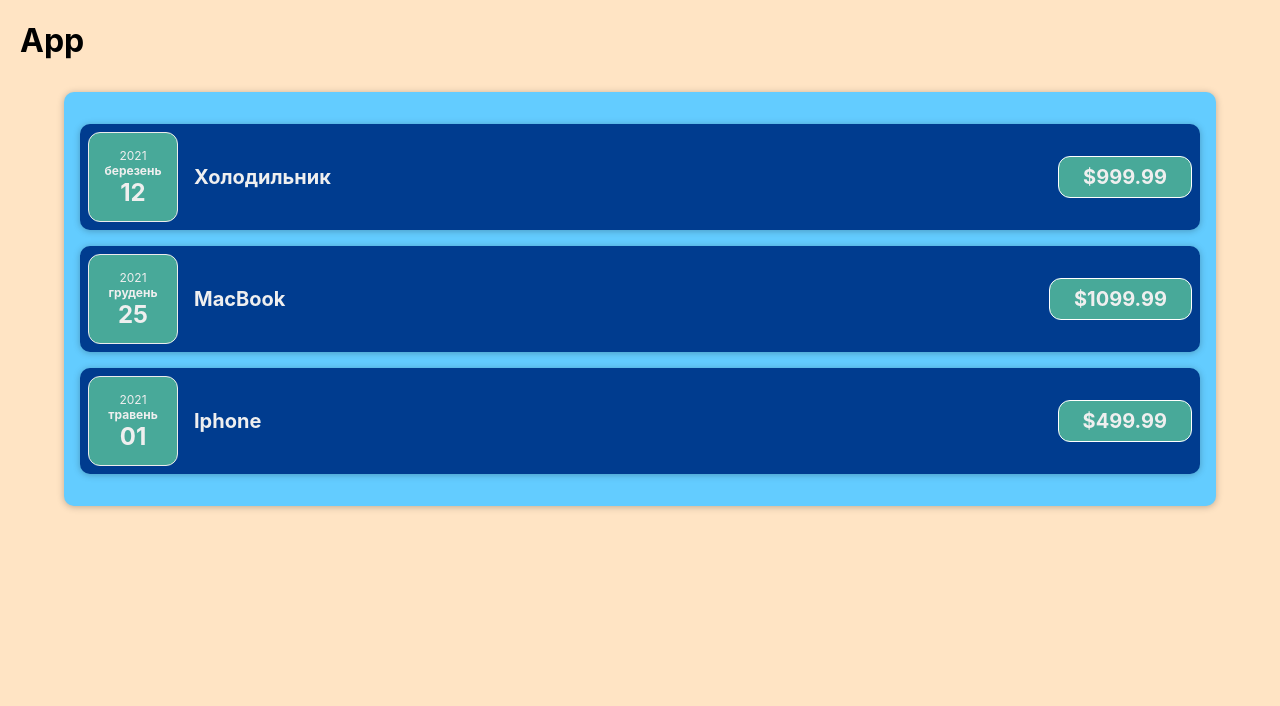
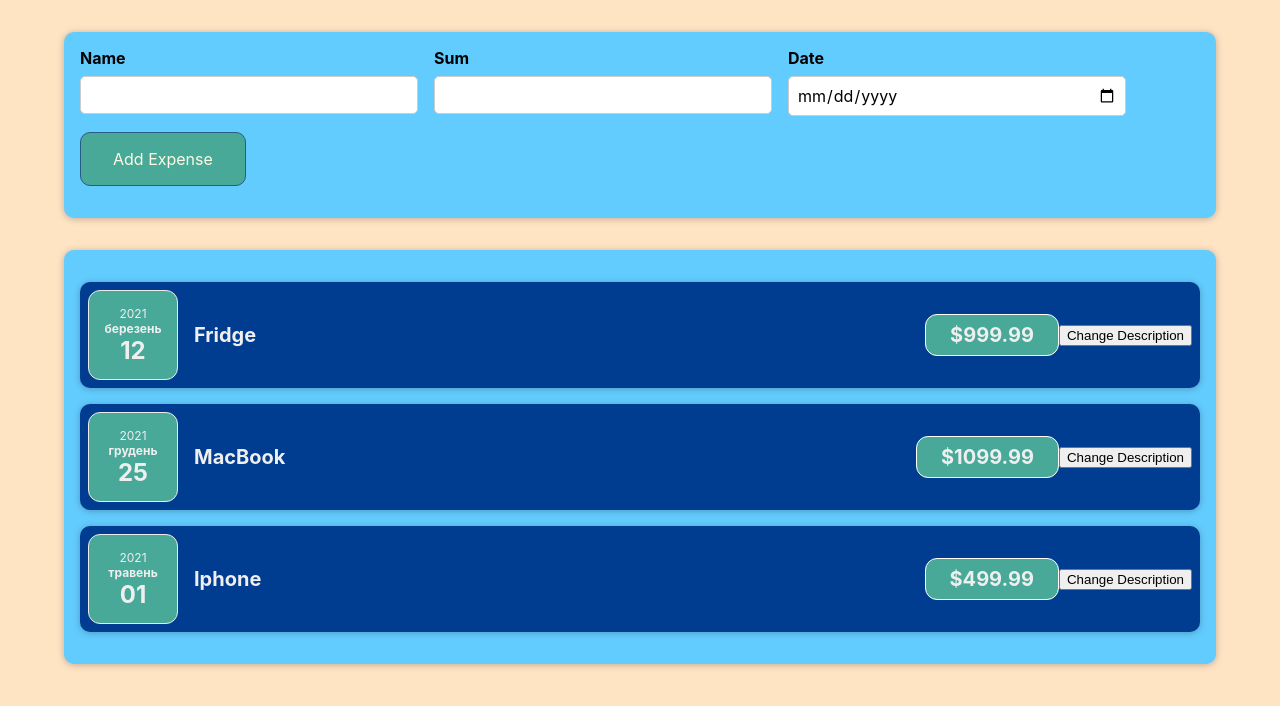
Before and after one commit to YanZinchenko/App-Expenses, a React (Create React App) app: page / in a window 1280 px wide. Shown: the top 706 px of the page. Built offline with nearby package versions, Linux system fonts and the light colour scheme.

Commit message:
CostForm

```diff
--- a/src/App.js
+++ b/src/App.js
@@ -1,11 +1,12 @@
 //import React from 'react';
+import NewCost from './components/NewCost/NewCost';
 import Costs from './components/Costs/Costs';
 
 const App = () => {
     const costs = [
         {
             date: new Date(2021, 2, 12),
-            description: 'Холодильник',
+            description: 'Fridge',
             amount: 999.99,
         },
         {
@@ -30,7 +31,7 @@ const App = () => {
 
     return (
         <div>
-            <h1>App</h1>
+            <NewCost />
             <Costs costs={costs} />
         </div>
     );
--- a/src/components/Costs/CostItem.js
+++ b/src/components/Costs/CostItem.js
@@ -1,15 +1,25 @@
 import './CostItem.css';
 import CostDate from './CostDate';
 import Card from '../UI/Card';
+import React, { useState } from 'react';
 
 const CostItem = (props) => {
+    const [description, setDescription] = useState(props.description);
+
+    const changeDescriptoinHandler = () => {
+        //description = 'New cost'; & CostItem(props);
+        setDescription('New cost');
+    };
     return (
         <Card className='cost-item'>
             <CostDate date={props.date} />
             <div className='cost-item__description'>
-                <h2>{props.description}</h2>
+                <h2>{description}</h2>
                 <div className='cost-item__price'>${props.amount}</div>
             </div>
+            <button onClick={changeDescriptoinHandler}>
+                Change Description
+            </button>
         </Card>
     );
 };
--- /dev/null
+++ b/src/components/NewCost/CostForm.css
@@ -0,0 +1,26 @@
+.new-cost__controls {
+    display: flex;
+    flex-wrap: wrap;
+    gap: 1rem;
+    margin-bottom: 1rem;
+    text-align: left;
+}
+
+.new-cost__control label {
+    font-weight: bold;
+    margin-bottom: 0.5rem;
+    display: block;
+}
+
+.new-cost__control input {
+    font: inherit;
+    padding: 0.5rem;
+    border-radius: 5px;
+    border: 1px solid #ccc;
+    width: 20rem;
+    max-width: 100%;
+}
+
+.new-cost__actions {
+    text-align: left;
+}
--- /dev/null
+++ b/src/components/NewCost/CostForm.js
@@ -0,0 +1,78 @@
+import React, { useState } from 'react';
+import './CostForm.css';
+
+const CostFrom = () => {
+    const [name, setName] = useState('');
+    const [amount, setAmount] = useState('');
+    const [date, setDate] = useState('');
+
+    // const [userInput, setUserInput] = useState({
+    //     name: '',
+    //     amount: '',
+    //     date: '',
+    // });
+
+    const nameChangeHandler = (event) => {
+        setName(event.target.value);
+        // setUserInput({
+        //     ...userInput,
+        //     name: event.target.value,
+        // });
+        // setUserInput((previousState) => {
+        //     return {
+        //         ...previousState,
+        //         name: event.target.value,
+        //     };
+        // });
+    };
+
+    const amountChangeHandler = (event) => {
+        setAmount(event.target.value);
+        // setUserInput({
+        //     ...userInput,
+        //     amount: event.target.value,
+        // });
+    };
+
+    const dateChangeHandler = (event) => {
+        setDate(event.target.value);
+        // setUserInput({
+        //     ...userInput,
+        //     date: event.target.value,
+        // });
+    };
+
+    return (
+        <form>
+            <div className='new-cost__controls'>
+                <div className='new-cost__control'>
+                    <label>Name</label>
+                    <input type='text' onChange={nameChangeHandler} />
+                </div>
+                <div className='new-cost__control'>
+                    <label>Sum</label>
+                    <input
+                        onChange={amountChangeHandler}
+                        type='number'
+                        min='0.01'
+                        step='0.01'
+                    />
+                </div>
+                <div className='new-cost__control'>
+                    <label>Date</label>
+                    <input
+                        onChange={dateChangeHandler}
+                        type='date'
+                        min='2019-01-01'
+                        step='2022-12-31'
+                    />
+                </div>
+                <div className='new-cost__actions'>
+                    <button type='submit'>Add Expense</button>
+                </div>
+            </div>
+        </form>
+    );
+};
+
+export default CostFrom;
--- /dev/null
+++ b/src/components/NewCost/NewCost.css
@@ -0,0 +1,27 @@
+.new-cost {
+    background-color: #63ccff;
+    padding: 1rem;
+    margin: 2rem auto;
+    width: 70rem;
+    max-width: 95%;
+    border-radius: 10px;
+    text-align: center;
+    box-shadow: 0 1px 7px rgba(0, 0, 0, 0.25);
+}
+
+.new-cost button {
+    font: inherit;
+    cursor: pointer;
+    padding: 1rem 2rem;
+    border: 1px solid #2a5b84;
+    background-color: #48a999;
+    color: #fefae1;
+    border-radius: 10px;
+    margin-right: 3px;
+}
+
+.new-cost button:hover,
+.new-cost button:active {
+    background-color: #2a5c84b2;
+    border-color: #2a5c84b2;
+}
--- /dev/null
+++ b/src/components/NewCost/NewCost.js
@@ -0,0 +1,12 @@
+import CostForm from './CostForm';
+import './NewCost.css';
+
+const NewCost = () => {
+    return (
+        <div className='new-cost'>
+            <CostForm />
+        </div>
+    );
+};
+
+export default NewCost;
```
